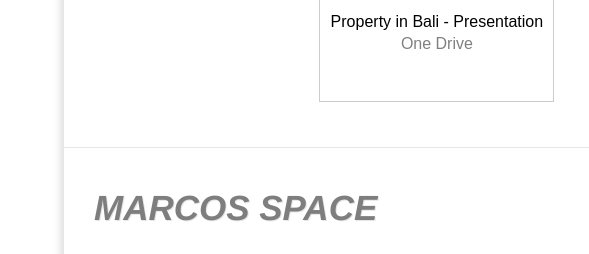
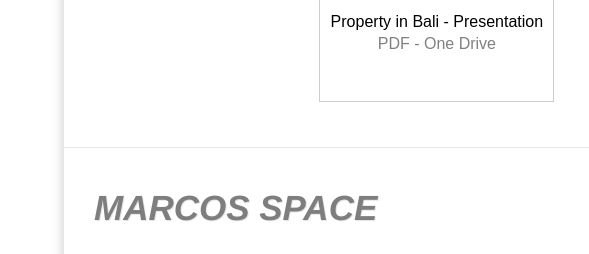
Before and after one commit to marcoslasaye/Portfolio, a plain HTML site: page index.html in a window 1280 px wide. Shown: the part 1041-1295 px from the top of the page, 0-589 px from the left. Drawn offline with Linux system fonts and the light colour scheme.

Commit message:
Update index.html

```diff
--- a/index.html
+++ b/index.html
@@ -156,7 +156,7 @@
                         <a
                             href="https://1drv.ms/b/c/247835b12b0b4e59/EUwOajLvOZBAim91I7q0GWEBZXjf339wjeMyeGsvPqtIDg?e=BZE2MC">
                             Property in Bali - Presentation</a>
-                        <p>One Drive</p>
+                        <p>PDF - One Drive</p>
                     </div>
 
                 </article>
```
